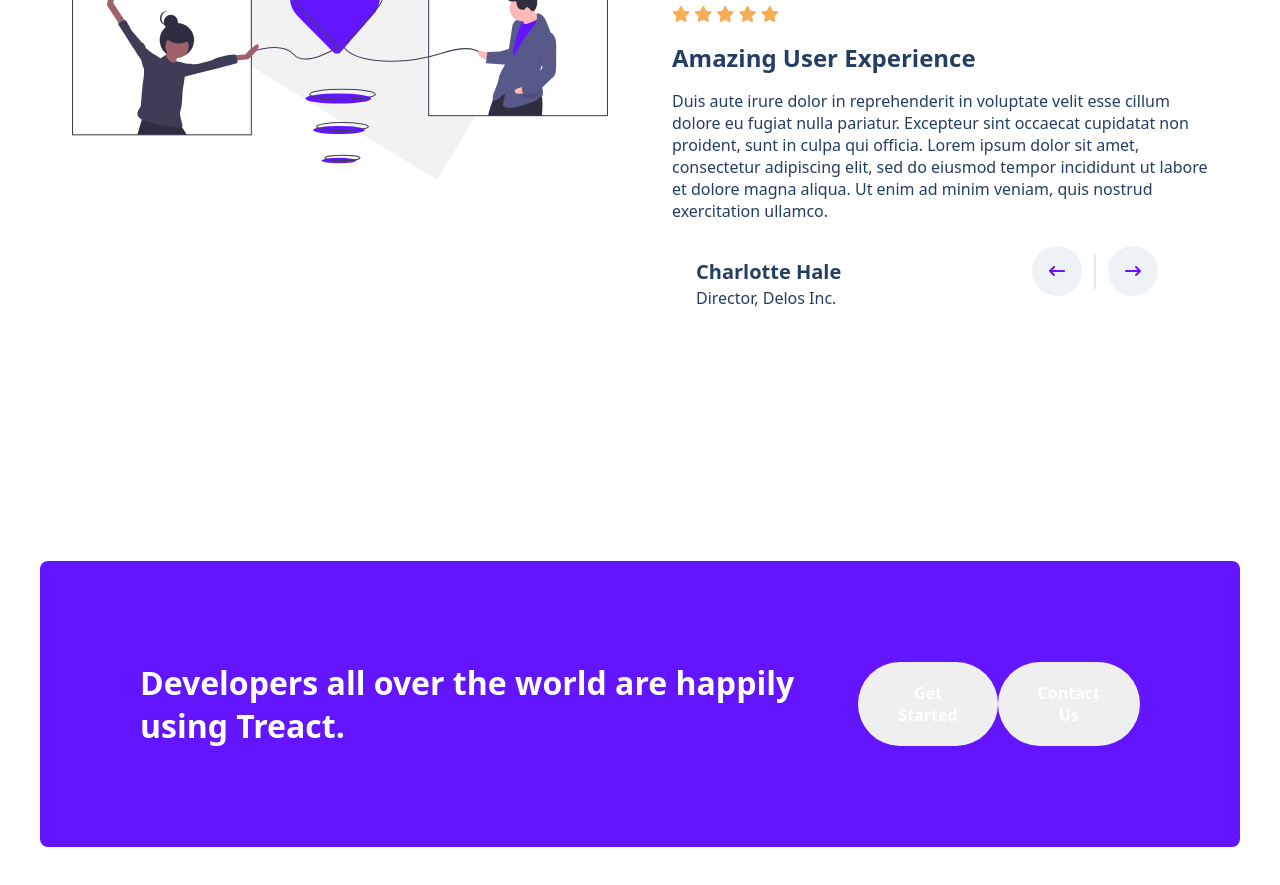
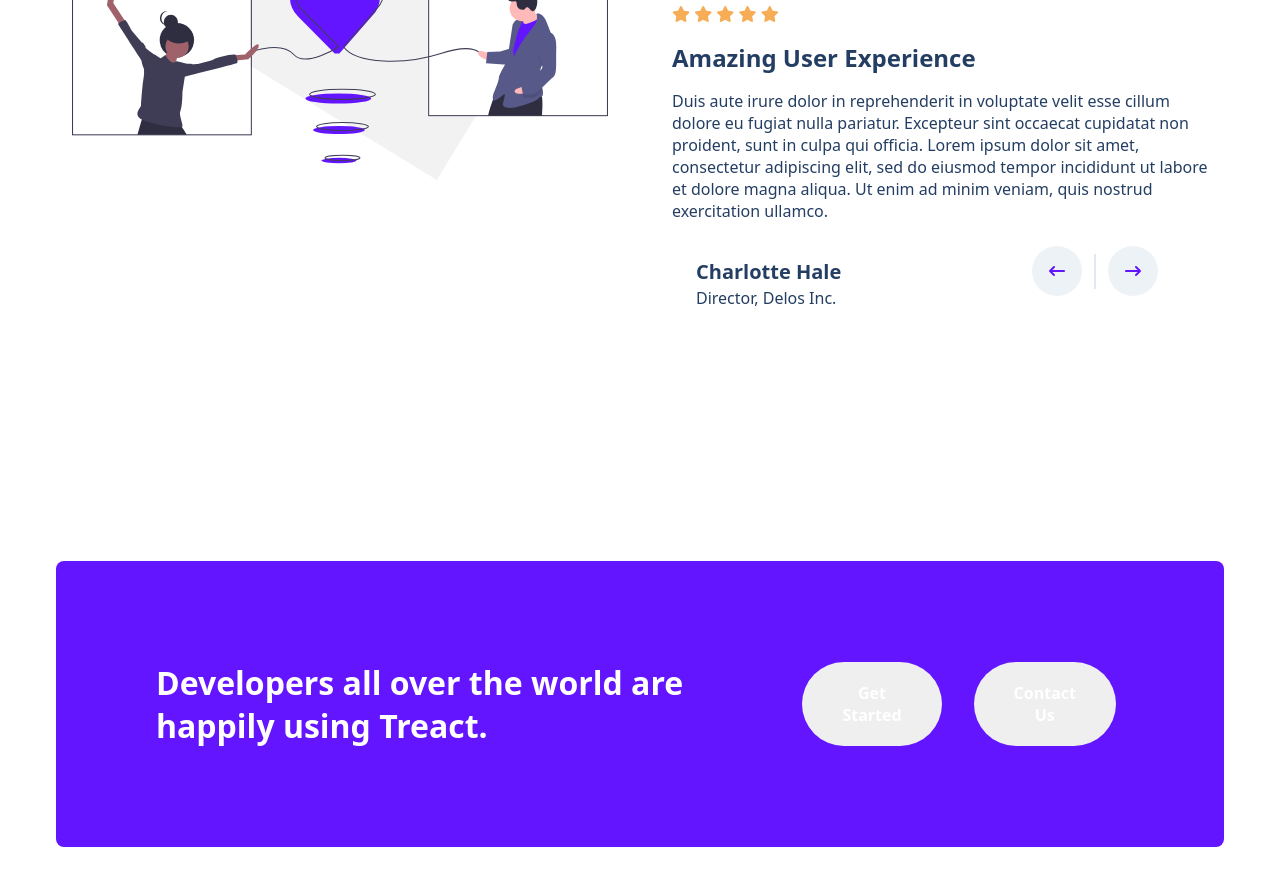
Before and after one commit to izerglee/Treact-project, a plain HTML site: page index.html in a window 1280 px wide. Shown: the part 5462-6347 px from the top of the page. Drawn offline with Linux system fonts and the light colour scheme.

Commit message:
creating contact button and styling

```diff
--- a/index.html
+++ b/index.html
@@ -345,6 +345,7 @@
 <div class="container">
 <div class="row">
     <div class="contact__container">
+       <div class="contact__content">
         <div class="contact__title-con">
             <h2 class="contact__title">Developers all over the world are happily using Treact.</h2>
         </div>
@@ -357,6 +358,7 @@
             </button>
         </div>
     </div>
+    </div>
 </div>
 </div>
 </section>
--- a/style.css
+++ b/style.css
@@ -820,13 +820,20 @@ CONTACT
 
 .contact__container{
     display: flex;
-    justify-content: center;
+    justify-content: space-between;
     align-items: center;
 background-color: #6415ff;
 border-radius: 8px;
 padding: 100px;
 position: relative;
 overflow: hidden;
+margin: 0 16px;
+}
+
+.contact__content{
+    display: flex;
+    justify-content: space-between;
+    max-width: 960px;
 }
 
 .contact__btn-con{
@@ -848,4 +855,9 @@ overflow: hidden;
     border: none;
     font-size: 16px;
     font-weight: 600;
+
 }
+
+.btn__start{
+    margin-right: 32px;
+}
```
